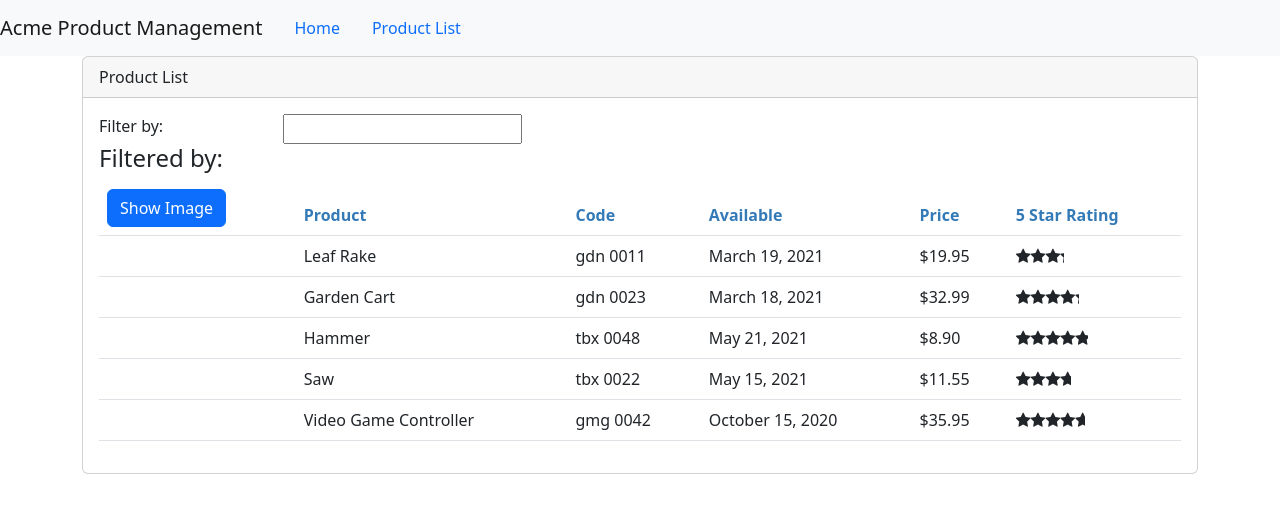
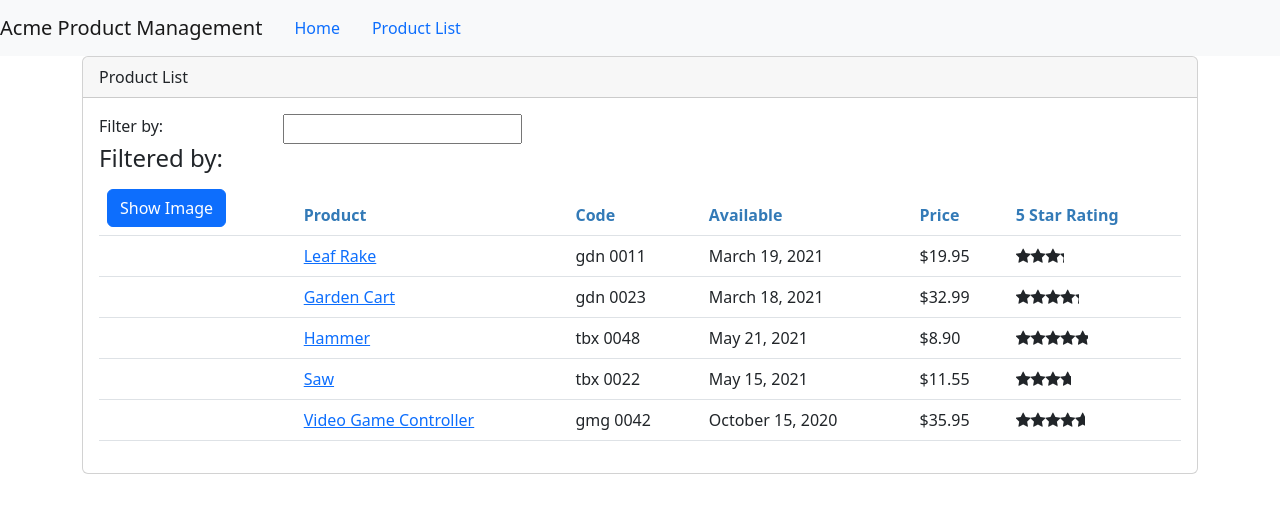
Before and after one commit to enurberk/AngularGettingStarted, an Angular app: page /products in a window 1280 px wide. Shown: the top 512 px of the page. Built offline with nearby package versions, Linux system fonts and the light colour scheme.

Commit message:
navigating and routing additional techniques

```diff
--- a/src/app/app.module.ts
+++ b/src/app/app.module.ts
@@ -10,6 +10,7 @@ import { StarComponent } from './shared/star.component';
 import { ProductDetailComponent } from './products/product-detail.component';
 import { WelcomeComponent } from './home/welcome.component';
 import { RouterModule } from '@angular/router';
+import { ProductDetailGuard } from './products/product-detail.guard';
 
 
 
@@ -28,7 +29,11 @@ import { RouterModule } from '@angular/router';
     HttpClientModule,
     RouterModule.forRoot([
       { path: 'products', component: ProductListComponent },
-      { path: 'products/:id', component: ProductDetailComponent },
+      {
+        path: 'products/:id',
+        canActivate: [ProductDetailGuard],
+        component: ProductDetailComponent
+      },
       { path: 'welcome', component: WelcomeComponent },
       { path: '', redirectTo: 'welcome', pathMatch: 'full' },
       { path: '**', redirectTo: 'weolcome', pathMatch: 'full' }
--- a/src/app/products/product-detail.component.html
+++ b/src/app/products/product-detail.component.html
@@ -1,5 +1,12 @@
 <div class='card'>
   <div class='card-header'>
-    {{ pageTitle }}
+    {{ pageTitle + ' ' + product?.productName}}
+  </div>
+  <div class='card-footer'>
+    <button class='btn btn-outline-secondary'
+            style='width:80px'
+            (click)='onBack()'>
+      <i class='fa fa-chevron-left'></i> Back
+    </button>
   </div>
 </div>
--- a/src/app/products/product-detail.component.ts
+++ b/src/app/products/product-detail.component.ts
@@ -1,4 +1,6 @@
 import { Component, OnInit } from '@angular/core';
+import { ActivatedRoute, Router } from '@angular/router';
+import { IProduct } from './product';
 
 @Component({
   templateUrl: './product-detail.component.html',
@@ -6,9 +8,27 @@ import { Component, OnInit } from '@angular/core';
 })
 export class ProductDetailComponent implements OnInit {
   pageTitle: string = 'Product Detail';
-  constructor() { }
+  product: IProduct | undefined;
+
+  constructor(private route: ActivatedRoute,
+              private router: Router) { }
 
   ngOnInit(): void {
+    const id = Number(this.route.snapshot.paramMap.get('id'));
+    this.pageTitle += `: ${id}`;
+    this.product = {
+      "productId": 2,
+      "productName": "Garden Cart",
+      "productCode": "GDN-0023",
+      "releaseDate": "March 18, 2021",
+      "description": "15 gallon capacity rolling garden cart",
+      "price": 32.99,
+      "starRating": 4.2,
+      "imageUrl": "assets/images/garden_cart.png"
+    };
   }
 
+  onBack(): void{
+    this.router.navigate(['/products']);
+  }
 }
--- /dev/null
+++ b/src/app/products/product-detail.guard.ts
@@ -0,0 +1,23 @@
+import { Injectable } from '@angular/core';
+import { ActivatedRouteSnapshot, CanActivate, DefaultUrlSerializer, Router, RouterStateSnapshot, UrlTree } from '@angular/router';
+import { Observable } from 'rxjs';
+
+@Injectable({
+  providedIn: 'root'
+})
+export class ProductDetailGuard implements CanActivate {
+  constructor(private router: Router) { }
+
+  canActivate(
+    route: ActivatedRouteSnapshot,
+    state: RouterStateSnapshot): Observable<boolean | UrlTree> | Promise<boolean | UrlTree> | boolean | UrlTree {
+    const id = Number(route.paramMap.get('id'));
+    if (isNaN(id) || id < 1) {
+      alert('Invalid product id');
+      this.router.navigate(['/products']);
+      return false;
+    }
+    return true;
+  }
+
+}
--- a/src/app/products/product-list.component.html
+++ b/src/app/products/product-list.component.html
@@ -41,7 +41,11 @@
                         [style.width.px]='imageWidth'
                         [style.margin.px]='imageMargin'>
                 </td>
-                <td>{{product.productName}}</td>
+                <td>
+                  <a [routerLink]="['/products',product.productId]">
+                    {{product.productName}}
+                  </a>
+                </td>
                 <td>{{product.productCode | lowercase | convertToSpaces:'-'}}</td>
                 <td>{{product.releaseDate}}</td>
                 <td>{{product.price | currency:'USD':'symbol':'1.2-2'}}</td>
--- a/src/index.html
+++ b/src/index.html
@@ -2,7 +2,7 @@
 <html lang="en">
 <head>
   <meta charset="utf-8">
-  <title>Angular Project</title>
+  <title>ACME</title>
   <base href="/">
   <meta name="viewport" content="width=device-width, initial-scale=1">
   <link rel="icon" type="image/x-icon" href="favicon.ico">
```
Also changed, not shown: 1 other file (tests, documents, lock files or other folders).
